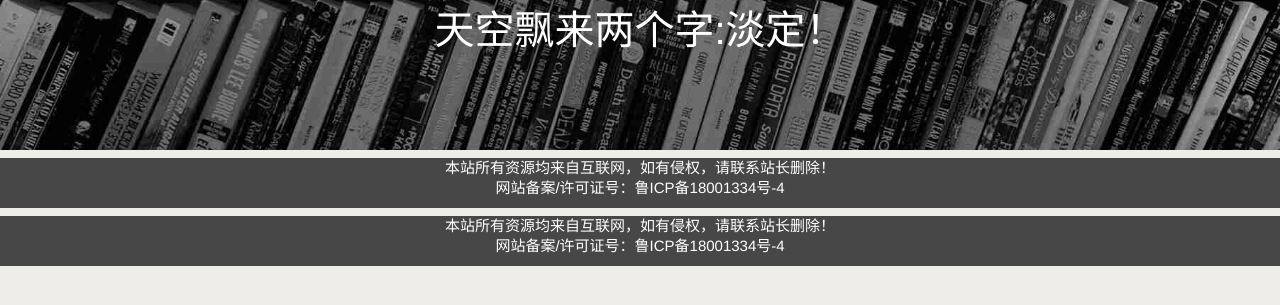
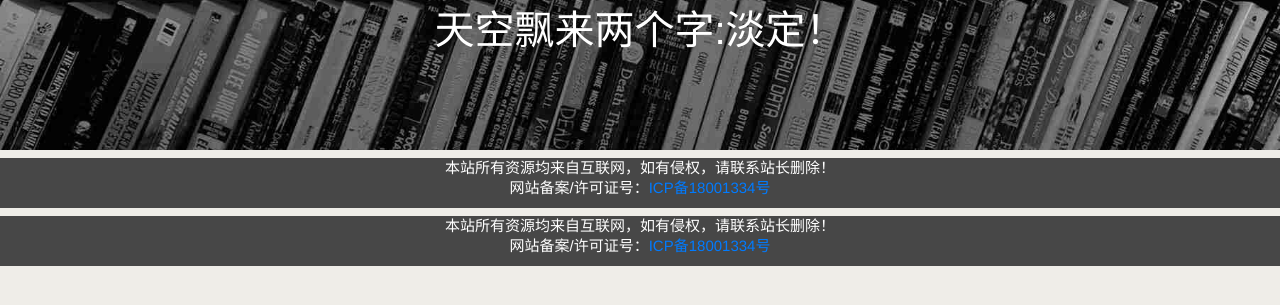
Before and after one commit to pencil123/zlk, a PHP site: the page made by application/views/footer.php in a window 1280 px wide. Shown: the top 305 px of the page. Run offline with PHP 8.4, Linux system fonts and the light colour scheme; the template is opened without the code that fills it, so the values that code supplies are empty; some libraries are stand-ins or nearby versions.

Commit message:
update footer

```diff
--- a/application/views/footer.php
+++ b/application/views/footer.php
@@ -2,7 +2,7 @@
 <script src="/static/js/main.js"></script>
 <div id="footer">
 	本站所有资源均来自互联网，如有侵权，请联系站长删除！<br />
-  网站备案/许可证号：鲁ICP备18001334号-4
+	网站备案/许可证号：<a herf="beian.miit.gov.cn">ICP备18001334号</a>
 </div>
 </body>
 </html>
```
